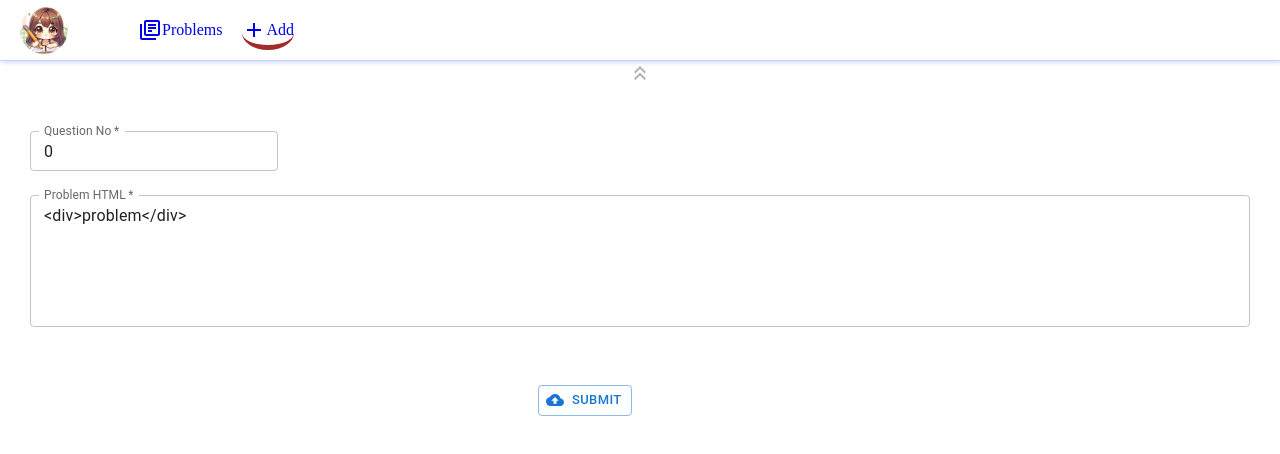
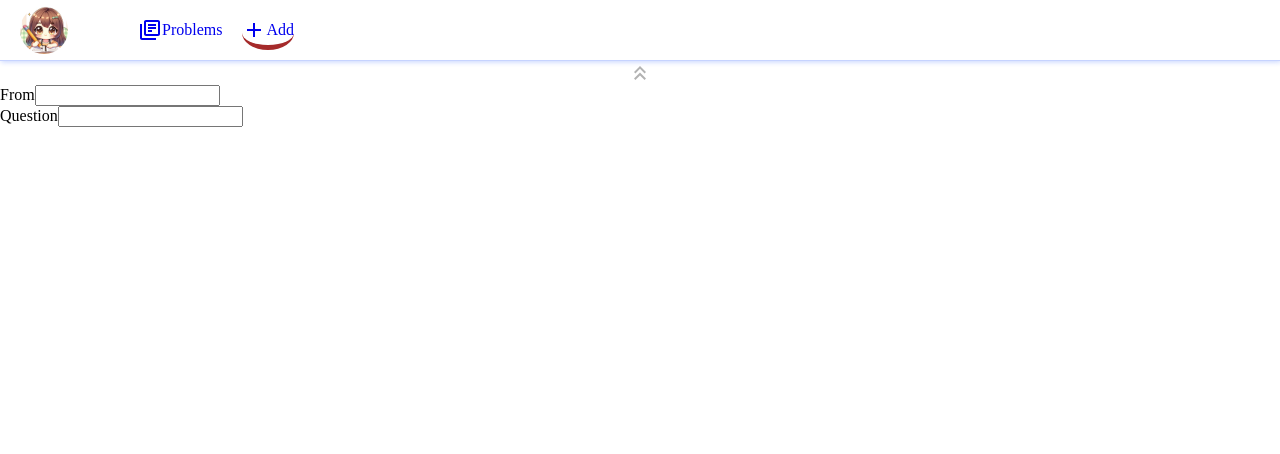
Before and after one commit to Mickey1992/math-problem-library, a React (Vite) app: page /add in a window 1280 px wide. Shown: the top 454 px of the page. Built offline with nearby package versions, Linux system fonts and the light colour scheme.

Commit message:
add component to add origin problem

```diff
--- /dev/null
+++ b/src/components/AddExistedProblem.tsx
@@ -0,0 +1,121 @@
+import { useState, useRef } from "react";
+import { Form, redirect } from "react-router-dom";
+
+import Button from "@mui/material/Button";
+import TextField from "@mui/material/TextField";
+import ContentCopyIcon from "@mui/icons-material/ContentCopy";
+import BackupIcon from "@mui/icons-material/Backup";
+
+import { getJsonMathProblem } from "../utils/problem";
+import localforage from "localforage";
+
+import classes from "./AddProblem.module.css";
+
+export default function AddExistedProblem() {
+	const [questionNo, setQuestionNo] = useState("");
+
+	const setTimeoutRef = useRef<NodeJS.Timeout | undefined>(undefined);
+
+	function handleQuestionNoChange(
+		event: React.ChangeEvent<HTMLInputElement>
+	) {
+		clearTimeout(setTimeoutRef.current);
+		setTimeoutRef.current = setTimeout(() => {
+			console.log(`questionNo: ${event.target.value}`);
+			setTimeoutRef.current = undefined;
+			setQuestionNo(event.target.value);
+		}, 1000);
+	}
+
+	function handleCopy() {
+		navigator.clipboard.writeText(extractCode ?? "");
+	}
+
+	const extractCode = questionNo
+		? `
+        const button = document.createElement("button");
+        button.textContent = "copy html code of this problem";
+        button.style="background-color: red";
+        button.addEventListener("click", function () {
+            const html = document.querySelector(".element-question[data-index=\\"${questionNo}\\"]").outerHTML;
+            navigator.clipboard.writeText(html);
+        });
+
+        document.querySelector(".element-question[data-index=\\"${questionNo}\\"]").querySelector(".element-question-header").append(button);
+        `
+		: undefined;
+
+	return (
+		<Form method="PUT" className={classes.addForm}>
+			<div>
+				<TextField
+					required
+					label="Question No"
+					id="questionNo"
+					name="questionNo"
+					type="number"
+					defaultValue={0}
+					onChange={handleQuestionNoChange}
+					placeholder="please input the question no. here"
+					margin="normal"
+					size="small"
+				/>
+				{extractCode && (
+					<div className={classes.code}>
+						<pre>{extractCode}</pre>
+						<Button
+							variant="outlined"
+							onClick={handleCopy}
+							type="button"
+							size="small"
+							startIcon={<ContentCopyIcon />}
+						>
+							Copy
+						</Button>
+					</div>
+				)}
+			</div>
+
+			<div className={classes.paste}>
+				<TextField
+					required
+					label="Problem HTML"
+					id="problem-html"
+					name="problem-html"
+					placeholder="please input the problem html here"
+					defaultValue="<div>problem</div>"
+					multiline
+					rows={5}
+					fullWidth
+					margin="normal"
+					size="small"
+				/>
+			</div>
+			<div className={classes["submit-buttons"]}>
+				<Button
+					variant="outlined"
+					type="submit"
+					startIcon={<BackupIcon />}
+					size="small"
+				>
+					Submit
+				</Button>
+				{/* TODO: Add a button to clear user input */}
+			</div>
+		</Form>
+	);
+}
+
+AddExistedProblem.action = async ({ request }) => {
+	const data = await request.formData();
+
+	const jsonProblem = await getJsonMathProblem(
+		data.get("problem-html"),
+		data.get("questionNo")
+	);
+
+	const index = `${jsonProblem.from}-${jsonProblem.questionNo}`;
+	localforage.setItem(index, jsonProblem);
+
+	return redirect("/");
+};
--- /dev/null
+++ b/src/components/AddOriginProblem.tsx
@@ -0,0 +1,35 @@
+import { useEffect, useState } from "react";
+
+export default function AddOriginProblem() {
+	const [question, setQuestion] = useState(undefined);
+
+	useEffect(() => {
+		if (window.MathJax) {
+			window.MathJax.typesetPromise();
+		}
+	}, [question]);
+
+	function handleQuestionChange(event) {
+		setQuestion(event.target.value);
+	}
+
+	return (
+		<form>
+			<label>From</label>
+			<input type="text" name="from" />
+			<br />
+			<label>Question</label>
+			<input
+				type="text"
+				name="question"
+				onChange={handleQuestionChange}
+				value={question}
+			/>
+
+			<p
+				id="preview"
+				dangerouslySetInnerHTML={{ __html: question || "" }}
+			></p>
+		</form>
+	);
+}
--- a/src/components/AddProblem.tsx
+++ b/src/components/AddProblem.tsx
@@ -1,121 +1,9 @@
-import { useState, useRef } from "react";
-import { Form, redirect } from "react-router-dom";
-
-import { getJsonMathProblem } from "../utils/problem";
-import localforage from "localforage";
-
-import Button from "@mui/material/Button";
-import TextField from "@mui/material/TextField";
-import ContentCopyIcon from "@mui/icons-material/ContentCopy";
-import BackupIcon from "@mui/icons-material/Backup";
-
-import classes from "./AddProblem.module.css";
+import AddExistedProblem from "./AddExistedProblem";
+import AddOriginProblem from "./AddOriginProblem";
 
 export default function AddProblem() {
-	const [questionNo, setQuestionNo] = useState("");
-
-	const setTimeoutRef = useRef<NodeJS.Timeout | undefined>(undefined);
-
-	function handleQuestionNoChange(
-		event: React.ChangeEvent<HTMLInputElement>
-	) {
-		clearTimeout(setTimeoutRef.current);
-		setTimeoutRef.current = setTimeout(() => {
-			console.log(`questionNo: ${event.target.value}`);
-			setTimeoutRef.current = undefined;
-			setQuestionNo(event.target.value);
-		}, 1000);
-	}
-
-	function handleCopy() {
-		navigator.clipboard.writeText(extractCode ?? "");
-	}
-
-	const extractCode = questionNo
-		? `
-        const button = document.createElement("button");
-        button.textContent = "copy html code of this problem";
-        button.style="background-color: red";
-        button.addEventListener("click", function () {
-            const html = document.querySelector(".element-question[data-index=\\"${questionNo}\\"]").outerHTML;
-            navigator.clipboard.writeText(html);
-        });
-
-        document.querySelector(".element-question[data-index=\\"${questionNo}\\"]").querySelector(".element-question-header").append(button);
-        `
-		: undefined;
-
-	return (
-		<Form method="PUT" className={classes.addForm}>
-			<div>
-				<TextField
-					required
-					label="Question No"
-					id="questionNo"
-					name="questionNo"
-					type="number"
-					defaultValue={0}
-					onChange={handleQuestionNoChange}
-					placeholder="please input the question no. here"
-					margin="normal"
-					size="small"
-				/>
-				{extractCode && (
-					<div className={classes.code}>
-						<pre>{extractCode}</pre>
-						<Button
-							variant="outlined"
-							onClick={handleCopy}
-							type="button"
-							size="small"
-							startIcon={<ContentCopyIcon />}
-						>
-							Copy
-						</Button>
-					</div>
-				)}
-			</div>
-
-			<div className={classes.paste}>
-				<TextField
-					required
-					label="Problem HTML"
-					id="problem-html"
-					name="problem-html"
-					placeholder="please input the problem html here"
-					defaultValue="<div>problem</div>"
-					multiline
-					rows={5}
-					fullWidth
-					margin="normal"
-					size="small"
-				/>
-			</div>
-			<div className={classes["submit-buttons"]}>
-				<Button
-					variant="outlined"
-					type="submit"
-					startIcon={<BackupIcon />}
-					size="small"
-				>
-					Submit
-				</Button>
-				{/* TODO: Add a button to clear user input */}
-			</div>
-		</Form>
-	);
+	//return <AddExistedProblem />;
+	return <AddOriginProblem />;
 }
 
-AddProblem.action = async ({ request }) => {
-	const data = await request.formData();
-
-	const jsonProblem = await getJsonMathProblem(
-		data.get("problem-html"),
-		data.get("questionNo")
-	);
-
-	const index = `${jsonProblem.from}-${jsonProblem.questionNo}`;
-	localforage.setItem(index, jsonProblem);
-
-	return redirect("/");
-};
+AddProblem.action = AddExistedProblem.action;
```
